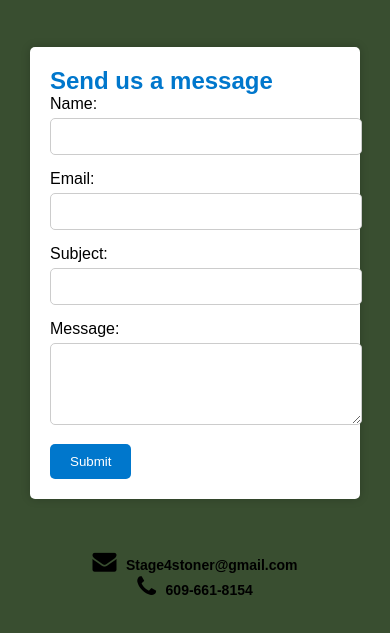
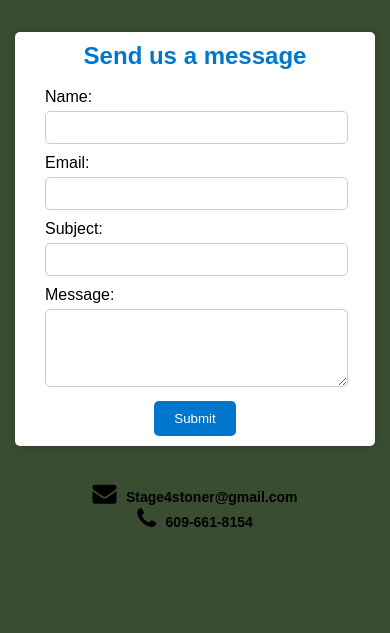
Before and after one commit to MichaelHDesigns/stage4, a plain HTML site: page contact.html in a window 390 px wide. Shown: the part 107-740 px from the top of the page. Drawn offline with Linux system fonts and the light colour scheme.

Commit message:
new changes to fix stylings

```diff
--- a/contact.css
+++ b/contact.css
@@ -18,12 +18,11 @@ header {
 
 .container {
     display: flex;
-    justify-content: space-around;
+    flex-direction: column; /* Change to column layout for mobile */
     padding: 20px;
 }
 
 .contact-form, .map {
-    flex: 1;
     margin: 10px;
     padding: 20px;
     background-color: #fff;
@@ -33,6 +32,7 @@ header {
 
 h2 {
     color: #0077cc;
+    text-align: center;
 }
 
 form {
@@ -71,3 +71,34 @@ button:hover {
 .map {
     overflow: hidden;
 }
+
+/* Media Query for Mobile */
+@media (max-width: 767px) {
+    .container {
+        padding: 10px; /* Reduce padding for smaller screens */
+    }
+
+    .contact-form, .map {
+        margin: 5px; /* Reduce margin for smaller screens */
+        padding: 10px; /* Reduce padding for smaller screens */
+        max-width: none; /* Remove max-width for smaller screens */
+    }
+
+    form {
+        max-width: 300px; /* Adjust the maximum width for the form */
+        margin: 0 auto; /* Center the form horizontally */
+    }
+
+    input[type="text"],
+    input[type="email"],
+    textarea {
+        width: 95%;
+        padding: 8px; /* Reduce padding for text fields */
+        margin-bottom: 10px; /* Adjust margin for text fields */
+    }
+
+    button {
+        display: block; /* Make the button a block-level element */
+        margin: 0 auto; /* Center the button horizontally */
+    }
+}
```
Also changed, not shown: contact.html (+1 -0 lines).
